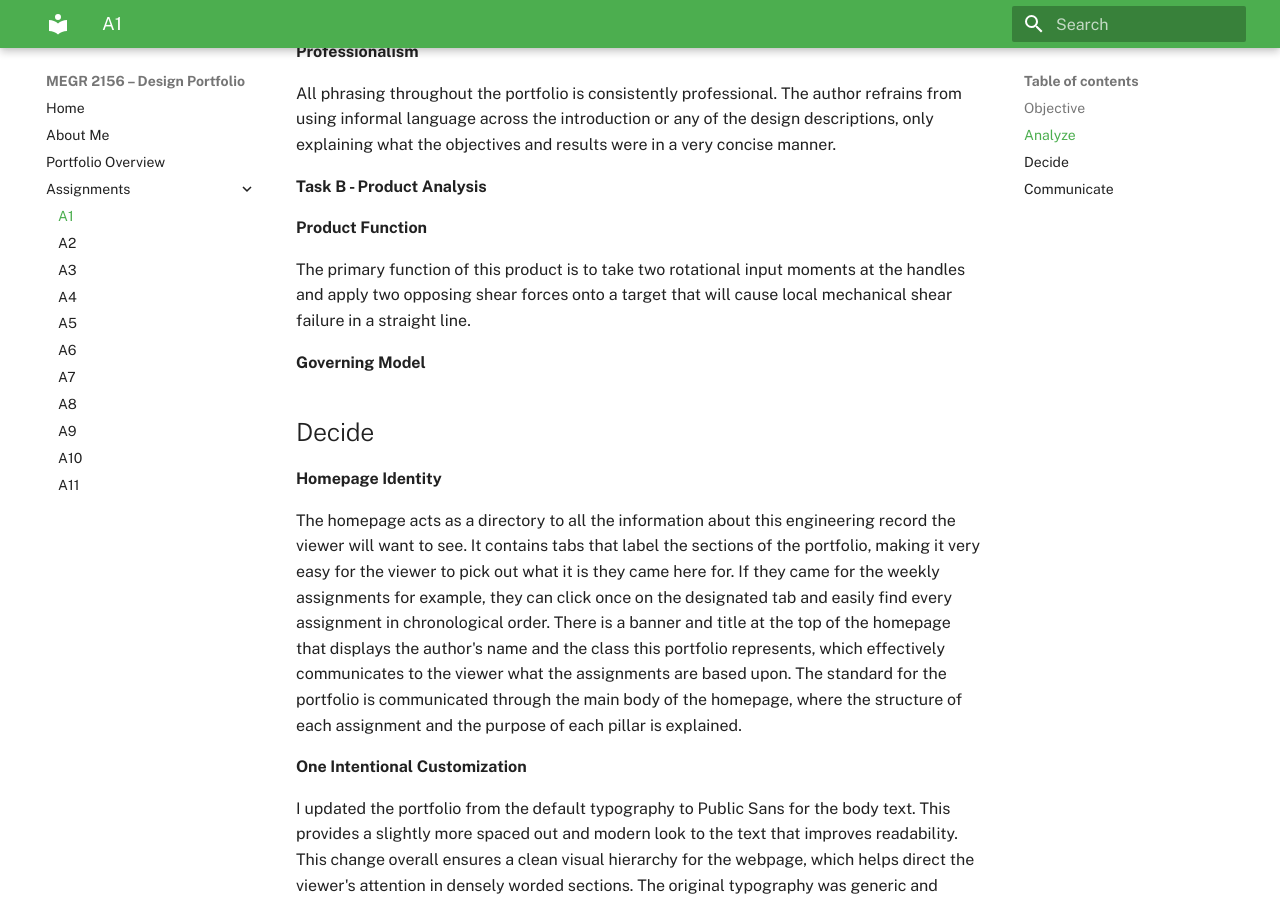
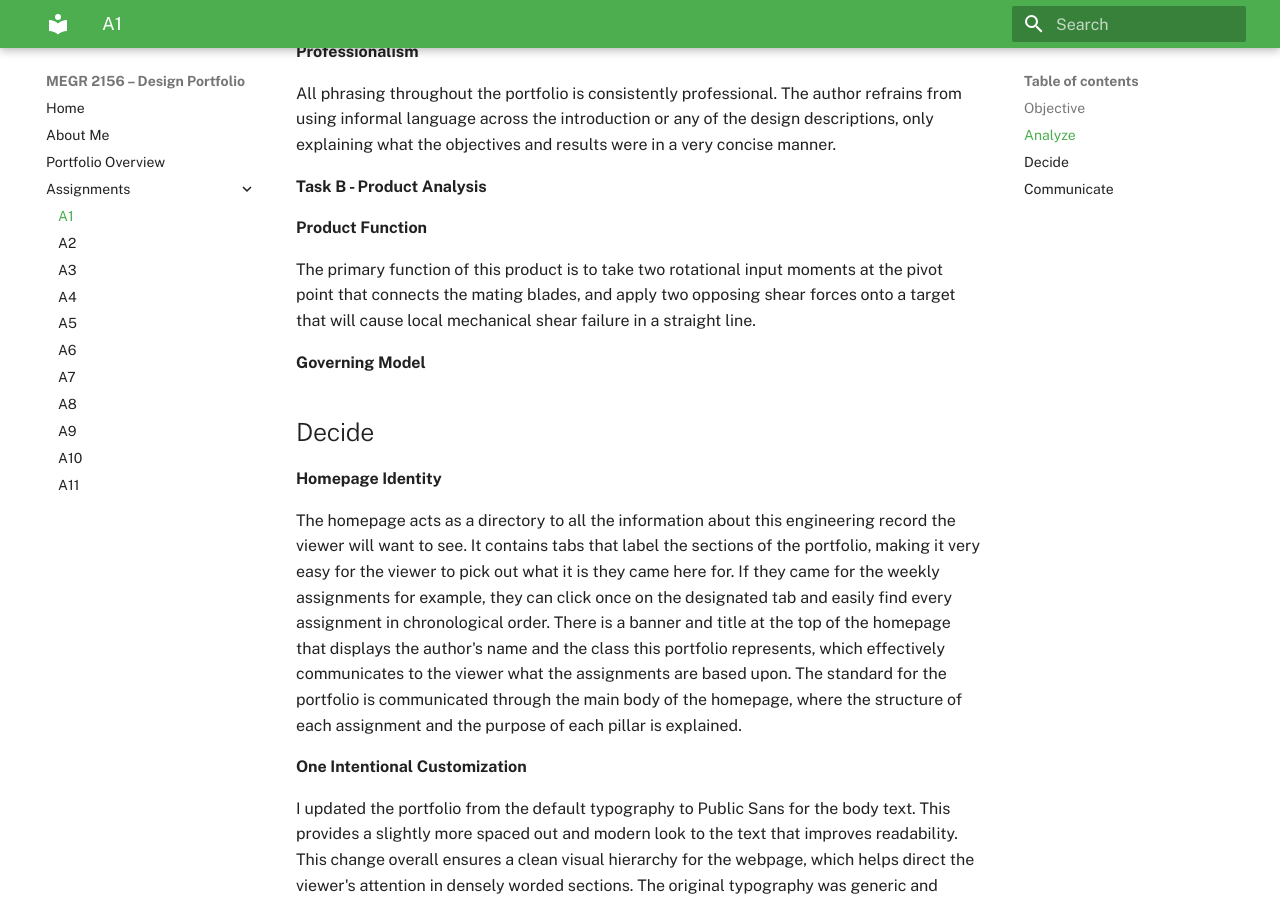
Before and after one commit to Jmswanchara/megr2156-portfolio, an MkDocs documentation site: the page built from docs/assignments/A01/index.md, in a window 1280 px wide and 900 px high, scrolled down 1818 px. Built offline with MkDocs 1.6.1 and Material for MkDocs 9.7.7, drawn with Linux system fonts in a browser that asks for light colours.

Commit message:
Update product function description for clarity
Clarified the description of the product function by specifying 'pivot point that connects the mating blades'.

```diff
--- a/docs/assignments/A01/index.md
+++ b/docs/assignments/A01/index.md
@@ -46,7 +46,7 @@ All phrasing throughout the portfolio is consistently professional.  The author
 
 **Product Function**
 
-The primary function of this product is to take two rotational input moments at the handles and apply two opposing shear forces onto a target that will cause local mechanical shear failure in a straight line.
+The primary function of this product is to take two rotational input moments at the pivot point that connects the mating blades, and apply two opposing shear forces onto a target that will cause local mechanical shear failure in a straight line.
 
 **Governing Model**
 
```
